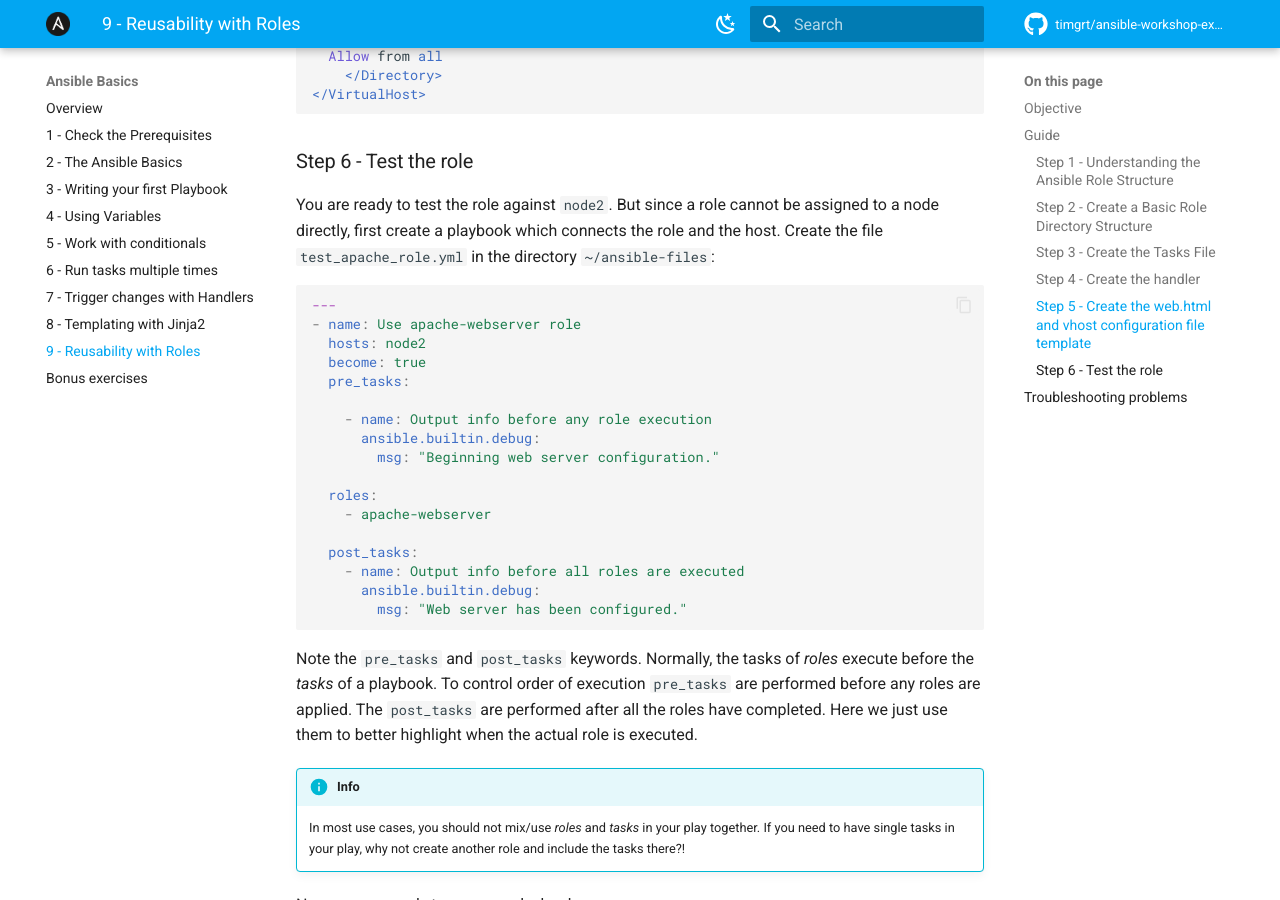
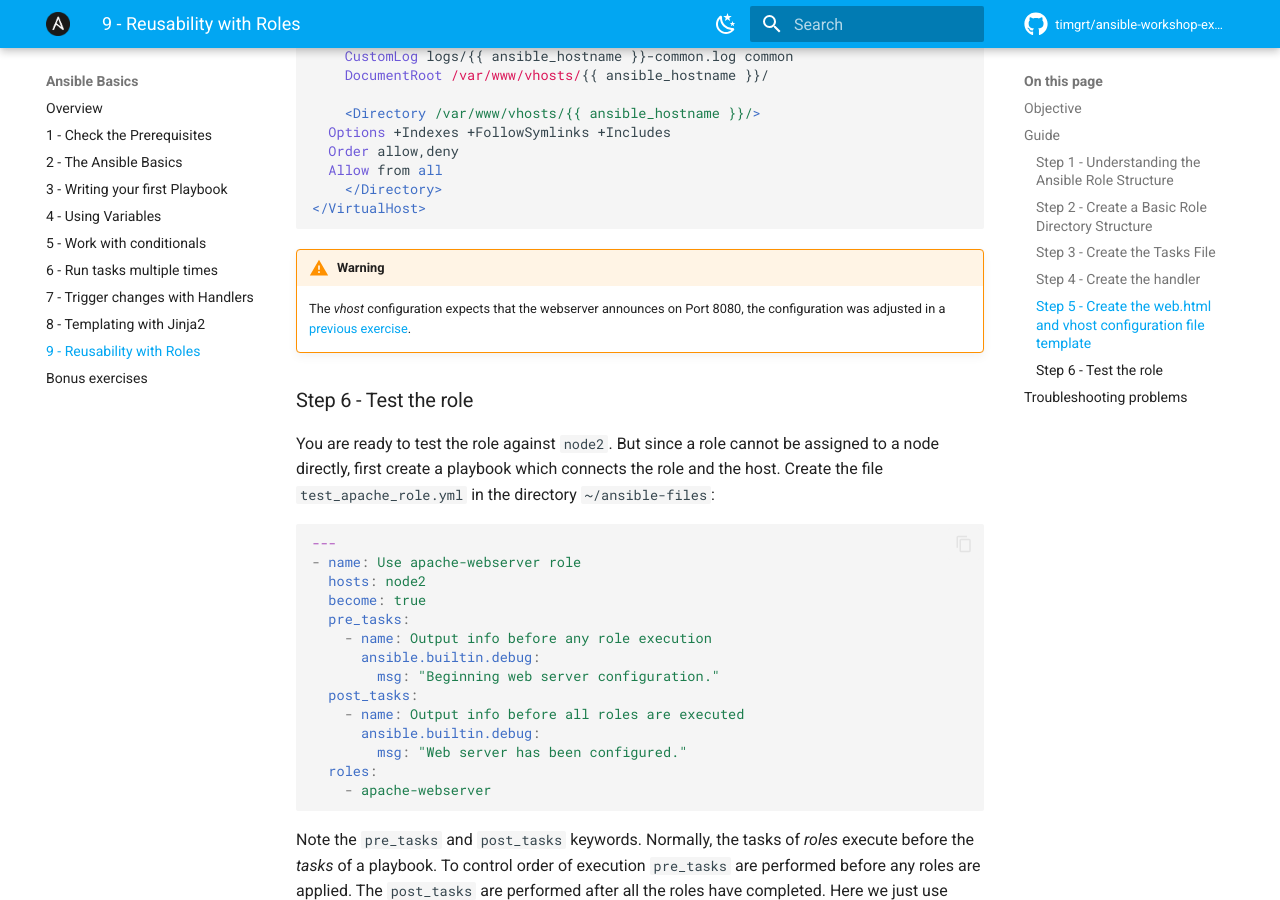
Before and after one commit to TimGrt/Ansible-Workshop-Exercises, an MkDocs documentation site: the page built from docs/ansible-core/ansible-core-roles.md, in a window 1280 px wide and 900 px high, scrolled down 5901 px. Built offline with MkDocs 1.6.1 and Material for MkDocs 9.7.7, drawn with Linux system fonts in a browser that asks for light colours; comment, search, counter and statistics services are not loaded; some of the changed text lies outside the part shown.

````diff
--- a/docs/ansible-core/ansible-core-roles.md
+++ b/docs/ansible-core/ansible-core-roles.md
@@ -256,6 +262,9 @@
 </VirtualHost>
 ```
 
+!!! warning
+    The *vhost* configuration expects that the webserver announces on Port 8080, the configuration was adjusted in a [previous exercise](ansible-core-handlers.md#step-1-handlers).
+
 ### Step 6 - Test the role
 
 You are ready to test the role against `node2`. But since a role cannot be assigned to a node directly, first create a playbook which connects the role and the host. Create the file `test_apache_role.yml` in the directory `~/ansible-files`:
@@ -266,24 +275,21 @@
   hosts: node2
   become: true
   pre_tasks:
-
     - name: Output info before any role execution
       ansible.builtin.debug:
         msg: "Beginning web server configuration."
-
-  roles:
-    - apache-webserver
-
   post_tasks:
     - name: Output info before all roles are executed
       ansible.builtin.debug:
         msg: "Web server has been configured."
+  roles:
+    - apache-webserver
 ```
 
 Note the `pre_tasks` and `post_tasks` keywords. Normally, the tasks of *roles* execute before the *tasks* of a playbook. To control order of execution `pre_tasks` are performed before any roles are applied. The `post_tasks` are performed after all the roles have completed. Here we just use them to better highlight when the actual role is executed.
 
 !!! info
-    In most use cases, you should not mix/use *roles* and *tasks* in your play together. If you need to have single tasks in your play, why not create another role and include the tasks there?!
+    In most use cases, you should not mix/use *roles* **and** *tasks* in your play together. If you need to have single tasks in your play, why not create another role and include the tasks there?!
 
 Now you are ready to run your playbook:
 
@@ -333,4 +339,4 @@
 tcp6       0      0 :::8080                 :::*                    LISTEN      25237/httpd
 ```
 
-If it is not working make sure that `/etc/httpd/conf/httpd.conf` has `Listen 8080` in it.  This should have been changed by [Exercise 7](ansible-core-handlers.md).
+If it is not working, make sure that `/etc/httpd/conf/httpd.conf` has `Listen 8080` in it.  This should have been changed by [Exercise 7](ansible-core-handlers.md).
````
Also changed, not shown: other parts of docs/ansible-core/ansible-core-roles.md (+6 -0 lines), docs/ansible-core/ansible-core-handlers.md (+2 -0 lines), docs/ansible-core/ansible-core-playbook.md (+4 -0 lines), docs/ansible-core/ansible-core-variables.md (+2 -0 lines).
